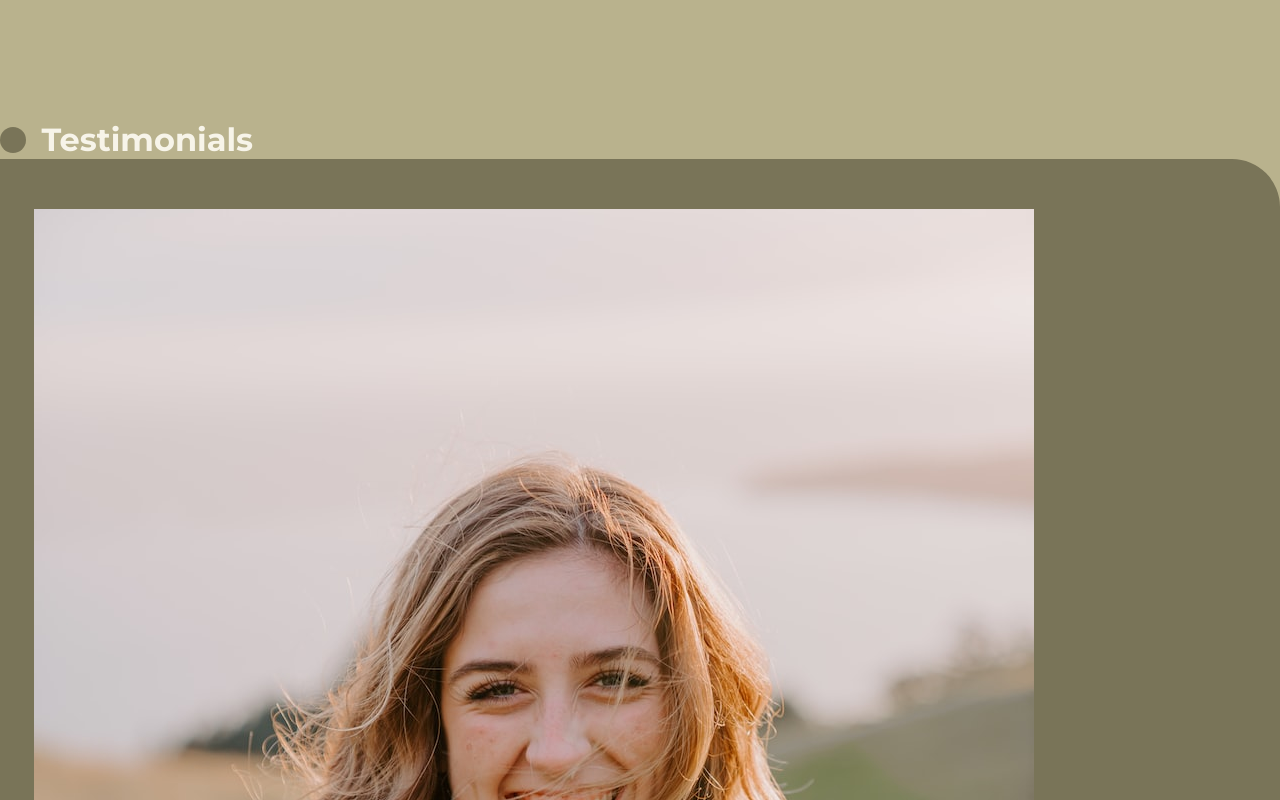
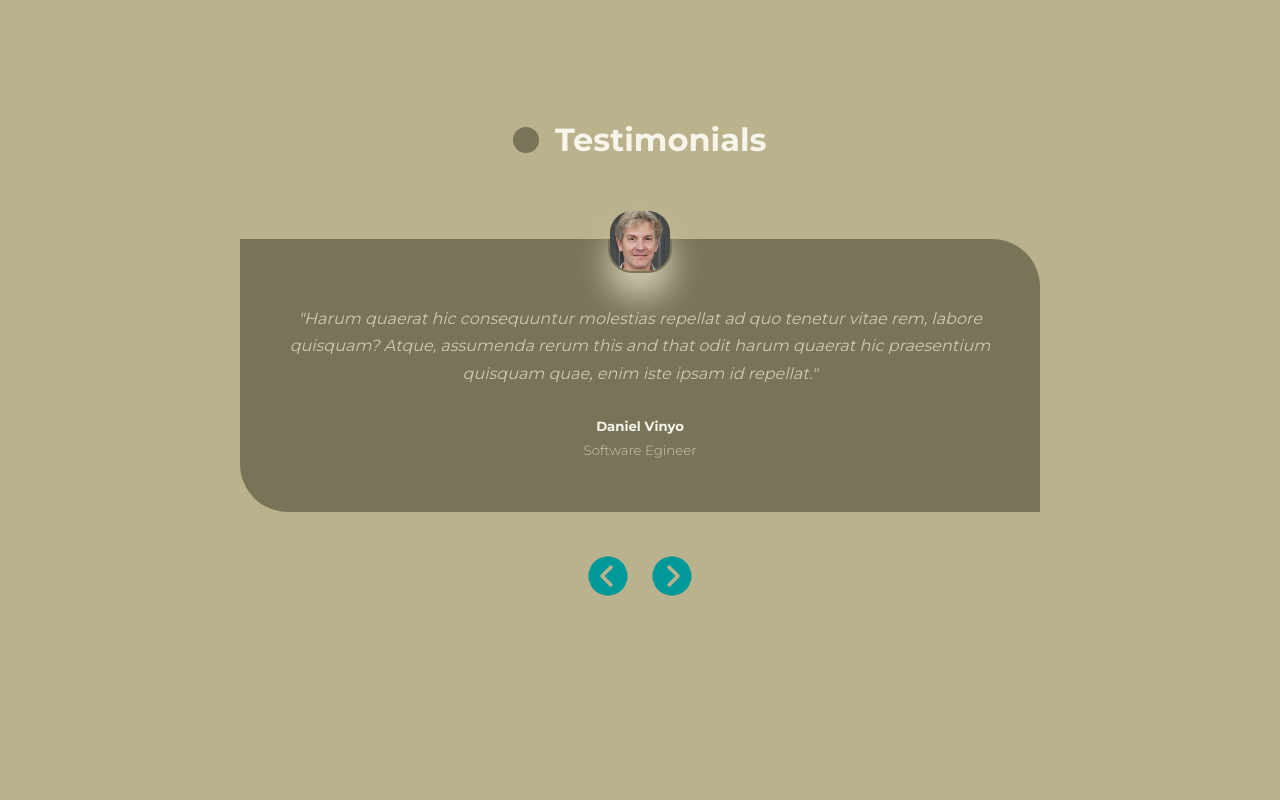
Before and after one commit to georgeophill/scotland-safaris, a React (Create React App) app in the folder scotland-safaris/scotland-safaris/: page / in a window 1280 px wide. Shown: the part 2860-3660 px from the top of the page. After the commit the page ends 3460 px from the top, so only its background shows below. Built offline with nearby package versions, Linux system fonts and the light colour scheme.

Commit message:
testimonial card styling

```diff
--- a/scotland-safaris/scotland-safaris/src/components/Testimonials.jsx
+++ b/scotland-safaris/scotland-safaris/src/components/Testimonials.jsx
@@ -6,17 +6,24 @@
 import { useState } from "react"
 
 const Testimonials = () => {
-    const [ index, setIndex ] = useState(0)
-    const {name, quotes, job, avatar} =  testimonials[index]
+    const [ index, setIndex ] = useState(1)
+    const {name, quote, job, avatar} =  testimonials[index]
   return (
     <section className="testimonials">
         <div className="container testimonials__container"></div>
-        <SectionHead icon={ ImQuotesLeft } title="Testimonials" />
+        <SectionHead icon={ ImQuotesLeft } title="Testimonials" className="testimonials__head"/>
         <Card className="testimonial">
             <div className="testimonial__avatar">
                 <img src={ avatar } alt={ name } />
             </div>
+            <p className="testimonial__quote">{`"${quote}"`}</p>
+            <h5>{name}</h5>
+            <small className="testimonial__title">{job}</small>
         </Card>
+        <div className="testimonials__btn-container">
+            <button className="testimonials__btn"><IoIosArrowDropleftCircle/></button>
+            <button className="testimonials__btn"><IoIosArrowDroprightCircle/></button>
+        </div>
     </section>
   )
 }
--- a/scotland-safaris/scotland-safaris/src/pages/home/Home.css
+++ b/scotland-safaris/scotland-safaris/src/pages/home/Home.css
@@ -162,3 +162,75 @@
 .faq p {
     margin-top: 1.5rem;
 }
+
+
+/* ================================== */
+
+            /* TESTIMONIALS*/
+
+.testimonials {
+    width: 50rem;
+    margin-inline: auto;
+}
+
+.testimonials__head {
+    justify-content: center;
+}
+
+.card.testimonial {
+    position: relative;
+    text-align: center;
+    margin-top: 5rem;
+}
+
+.testimonial__avatar {
+    width: 4rem;
+    height: 4rem;
+    border-radius: 1.5rem;
+    overflow: hidden;
+    border : 2px solid transparent;
+    position: absolute;
+    top: -2rem;
+    left: calc( 50% - 2rem);
+    box-shadow: 0 1.5rem 2rem ;
+    transition: var(--transition);
+}
+
+.testimonial__avatar:hover .testimonial__avatar{
+    border-radius: 50%;
+    border-color: var(--color-gray-400);
+}
+
+.testimonial__quote {
+    font-style: italic;
+    margin: 1rem 0 2rem;
+}
+
+.card small.testimonial__title {
+    margin-top: 0.3rem;
+}
+
+.testimonials__btn-container {
+    width: fit-content;
+    margin: 2.5rem auto 0;
+    display: flex;
+    align-items: center;
+    justify-content: center;
+    gap: 1rem;
+}
+
+.testimonials__btn {
+    background: transparent;
+    cursor: pointer;
+    /* border: 1px solid var(--color-gray-400);
+    color: var(--color-gray-400);
+    padding: 0.5rem 1.5rem;
+    border-radius: 0.5rem; */
+}
+
+.testimonials__btn svg {
+    fill: var(--color-primary);
+    font-size: 1.8rem;
+    width: 3rem;
+    height: 3rem;
+}
```
